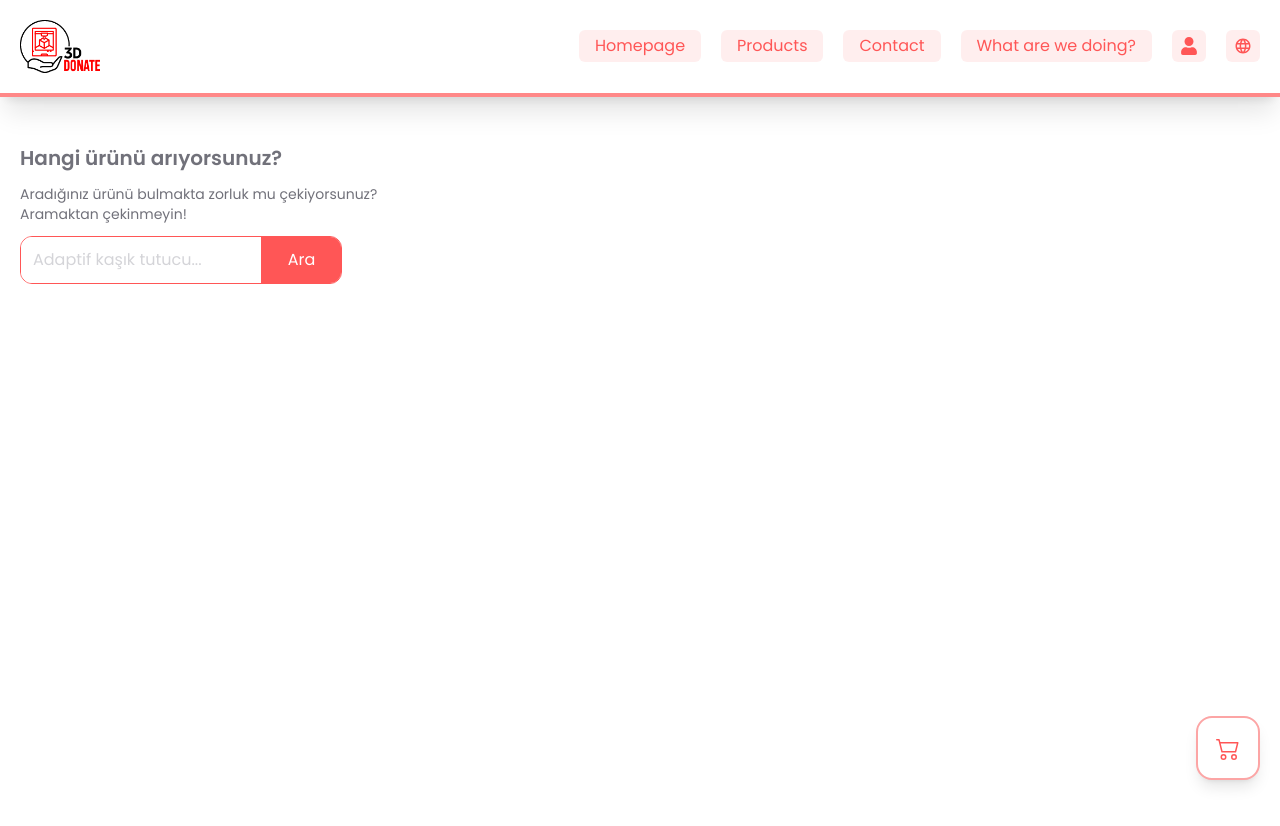
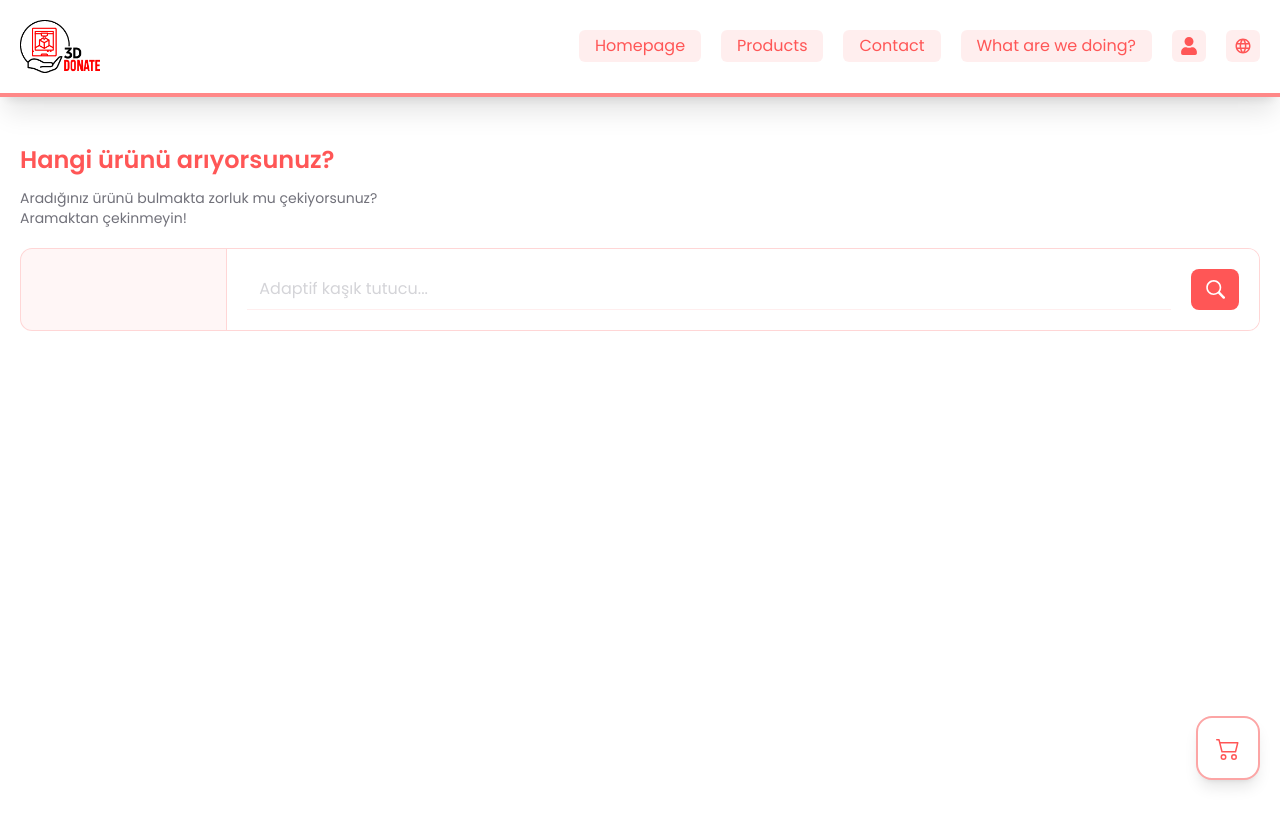
Before and after one commit to jaeger-dvlp/3d-donate-web, a React (Create React App) app: page /products/ in a window 1280 px wide. Shown: the top 826 px of the page. Built offline with nearby package versions, Linux system fonts and the light colour scheme.

Commit message:
complete search area of filter component

```diff
--- a/src/Components/PageComponents/ProductFilter.jsx
+++ b/src/Components/PageComponents/ProductFilter.jsx
@@ -2,6 +2,8 @@
 /* eslint-disable implicit-arrow-linebreak */
 
 import React, { useRef, useEffect } from 'react';
+
+import { GoSearch } from 'react-icons/go';
 
 export default function ProductFilter({ props }) {
   const productSearch = useRef();
@@ -17,23 +19,26 @@ export default function ProductFilter({ props }) {
       productSearch.current.removeEventListener('submit', searchProduct);
   }, [searchVal]);
   return (
-    <div className="w-full max-w-7xl grid gird-cols-1 p-0 gap-5 place-content-start place-items-start">
+    <div className="w-full max-w-7xl grid grid-cols-1 p-0 gap-5 place-content-start place-items-start">
       <div className="search-bar-container w-full gap-3 grid grid-cols-1 place-content-start place-items-start">
-        <h1 className="text-xl text-zinc-500 font-semibold">
+        <h1 className="text-2xl text-brand-red font-semibold">
           Hangi ürünü arıyorsunuz?
         </h1>
-        <p className="text-sm text-zinc-500">
+        <p className="text-sm pb-2 text-zinc-500">
           Aradığınız ürünü bulmakta zorluk mu çekiyorsunuz?
           <br />
           Aramaktan çekinmeyin!
         </p>
+
+        <div className="w-full p-0 grid grid-cols-6 rounded-xl bg-brand-red/5 border border-brand-red/20 overflow-hidden">
+          <div className="xl:col-span-1 lg:col-span-1 md:col-span-2 col-span-full xl:p-5 lg:p-5 p-3 xl:border-r lg:border-r md:border-r xl:border-b-0 lg:border-b-0 md:border-b-0 border-b border-brand-red/20" />
+          <div className="xl:col-span-5 lg:col-span-5 md:col-span-4 col-span-full xl:p-5 lg:p-5 p-3 bg-white">
             <form
               ref={productSearch}
-          className="border relative group focus-within:ring-2 ring-brand-red/30 !outline-none rounded-xl overflow-hidden xl:min-h-[3rem] lg:min-h-[3rem] min-h-[2rem]
-          flex place-items-stretch justify-items-stretch border-brand-red "
+              className="w-full xl:gap-5 lg:gap-5 md:gap-4 gap-1 !outline-none flex place-items-stretch justify-items-stretch border-brand-red "
             >
               <input
-            className="w-full max-w-[15rem] text-zinc-500 placeholder-zinc-300 !outline-none p-2 px-3"
+                className="w-full border-b border-b-brand-red/10 text-zinc-500 bg-white placeholder-zinc-300 !outline-none p-2 px-3"
                 type="text"
                 placeholder="Adaptif kaşık tutucu..."
                 value={searchVal}
@@ -41,12 +46,14 @@ export default function ProductFilter({ props }) {
               />
               <button
                 type="submit"
-            className="w-20 bg-brand-red hover:brightness-90 active:brightness-75  text-white grid grid-cols-1 place-content-center place-items-center border-l border-l-brand-red"
+                className="p-2 text-center flex justify-center text-md focus:ring-2 ring-brand-red/30 active:scale-90 font-semibold transition-all duration-200 rounded-lg min-w-[3rem] border border-brand-red/50 text-white bg-brand-red hover:brightness-90"
               >
-            Ara
+                <GoSearch className="self-center text-xl" />
               </button>
             </form>
           </div>
         </div>
+      </div>
+    </div>
   );
 }
```
Lines whose indentation alone changed are shown as unchanged.
